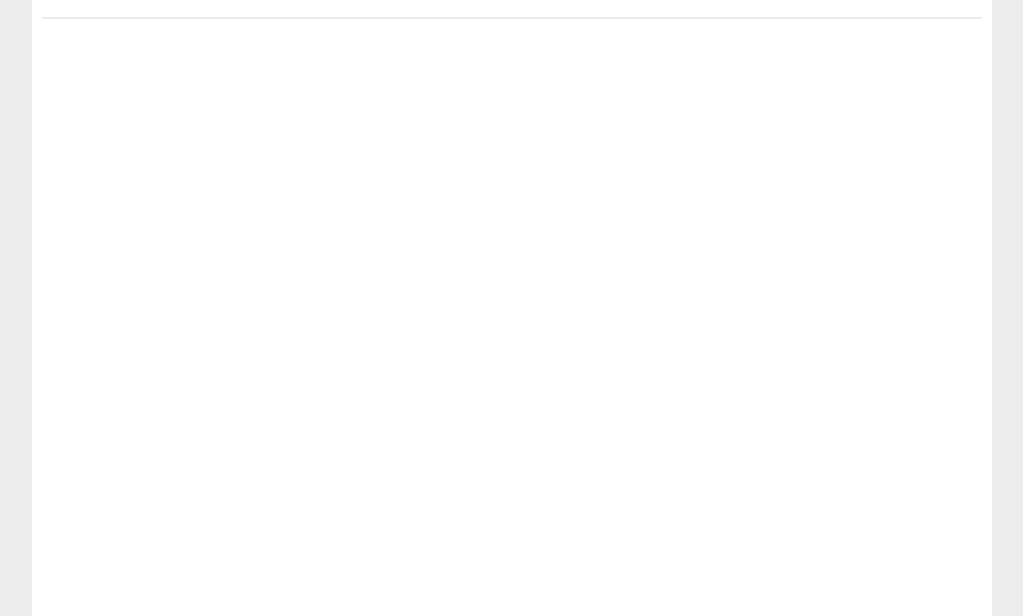
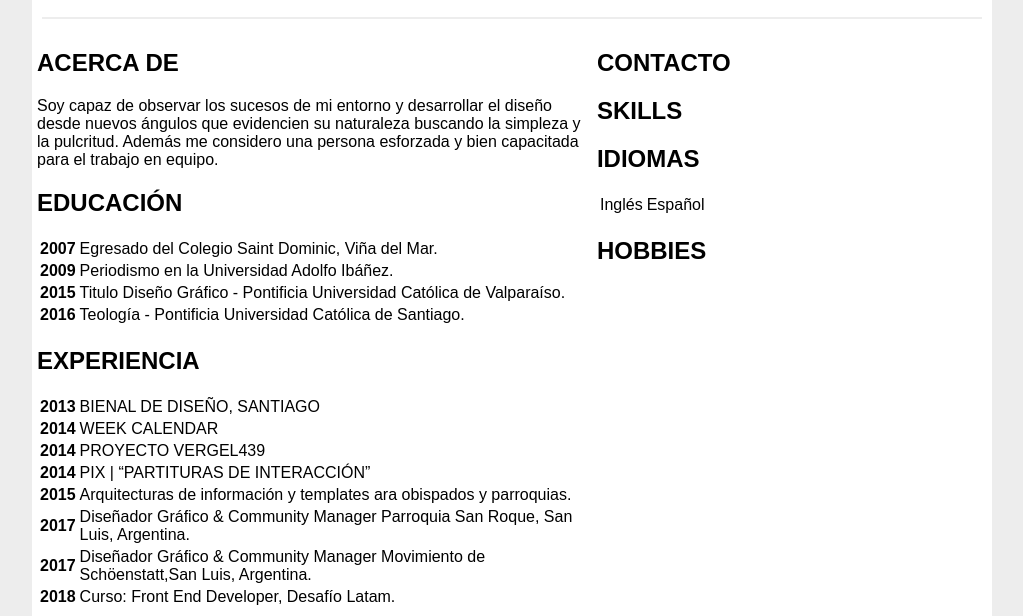
Before and after one commit to Fbaldassare/Desafio-Latam-03102018, a plain HTML site: page index.html in a window 1280 px wide. Shown: the part 336-952 px from the top of the page, without its empty margins (128-1151 px from the left). Drawn offline with Linux system fonts and the light colour scheme.

Commit message:
agregadas las tablas de la columna izquierda

```diff
--- a/index.html
+++ b/index.html
@@ -11,14 +11,105 @@
 <body>
 
 	<header>
-
 		<div class="col-md-12" >
 			<img src="imagenes/40912872_10155699477911884_3124613889233256448_n.jpg" id="avatar">
 			<h1>Hola mi nombre es Franco y este es mi resumen</h1>
 			<div class="linea"></div>
 		</div>
 	</header>
+	<main>
+		<div class="col-md-7">
+			<section class="acerca">
+				<h2>Acerca de</h2>
+				<p>Soy capaz de observar los sucesos de mi entorno y desarrollar el diseño desde nuevos ángulos que evidencien su naturaleza buscando la simpleza y la pulcritud. Además me considero una persona esforzada y bien capacitada para el trabajo en equipo.</p>
+			</section>
 
+			<section class="educacion">
+				<h2>Educación</h2>
+				<table>
+					<tr>
+						<th>2007</th>
+						<td>Egresado del Colegio Saint Dominic, Viña del Mar.</td>
+					</tr>
+					<tr>
+						<th>2009</th>
+						<td>Periodismo en la Universidad Adolfo Ibáñez.</td>
+					</tr>
+					<tr>
+						<th>2015</th>
+						<td>Titulo Diseño Gráfico - Pontificia Universidad Católica de Valparaíso.</td>
+					</tr>
+					<tr>
+						<th>2016</th>
+						<td>Teología - Pontificia Universidad Católica de Santiago.</td>
+					</tr>
+				</table>
+			</section>
+
+
+			<section class="experiencia">
+				<h2>Experiencia</h2>
+				<table>
+					<tr>
+						<th>2013</th>
+						<td>BIENAL DE DISEÑO, SANTIAGO</td>
+					</tr>
+					<tr>
+						<th>2014</th>
+						<td>WEEK CALENDAR</td>
+					</tr>
+					<tr>
+						<th>2014</th>
+						<td>PROYECTO VERGEL439</td>
+					</tr>
+					<tr>
+						<th>2014</th>
+						<td>PIX | “PARTITURAS DE INTERACCIÓN”</td>
+					</tr>
+					<tr>
+						<th>2015</th>
+						<td>Arquitecturas de información y templates ara obispados y parroquias.</td>
+					</tr>
+					<tr>
+						<th>2017</th>
+						<td>Diseñador Gráfico & Community Manager Parroquia San Roque, San Luis, Argentina.</td>
+					</tr>
+					<tr>
+						<th>2017</th>
+						<td>Diseñador Gráfico & Community Manager Movimiento de Schöenstatt,San Luis, Argentina.</td>
+					</tr>
+					<tr>
+						<th>2018</th>
+						<td>Curso: Front End Developer, Desafío Latam.</td>
+					</tr>
+				</table>
+			</section>
+
+		</div>
+
+		<div class="col-md-3">
+			<section class=" contacto">
+				<h2>Contacto</h2>
+			</section>
+
+
+		<section class="skills">
+			<h2>Skills</h2>
+		</section>
+
+		<section class="idiomas">
+			<h2>Idiomas</h2>
+			<table>
+				<td>Inglés</td>
+				<td>Español</td>
+			</table>
+		</section>
+
+		<section class="hobby">
+			<h2>Hobbies</h2>
+		</section>
+	</div>
+	</main>
 </body>
 
 </html>
--- a/style.css
+++ b/style.css
@@ -18,11 +18,16 @@ h1 {
 
 }
 
+h2 {
+	text-transform: uppercase;
+}
+
 /* Estilo columnas */
 
 .col-md-1, .col-md-2, .col-md-3, .col-md-4, .col-md-5, .col-md-6, .col-md-7, .col-md-8, .col-md-9, .col-md-10, .col-md-11, .col-md-12{
 	box-sizing: border-box;
 	padding: 5px;
+	float: left;
 }
 
 .col-md-1{
```
